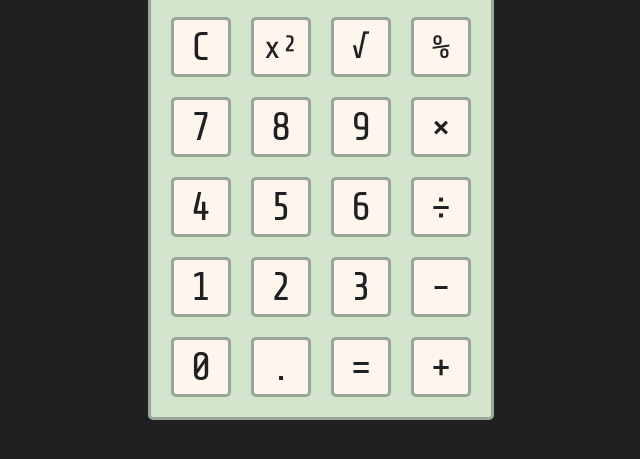
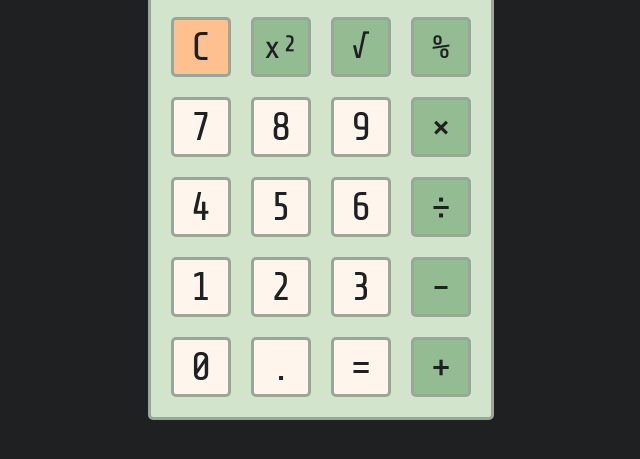
Before and after one commit to alexachramowicz/simple-calculator, a plain HTML site: page index.html in a window 1280 px wide. Shown: the part 237-696 px from the top of the page, without its empty margins (319-959 px from the left). Drawn offline with Linux system fonts and the light colour scheme.

Commit message:
update unary operator functionality, styling changes to buttons

```diff
--- a/main.css
+++ b/main.css
@@ -86,3 +86,15 @@ button:hover {
 .unary-operator-btn {
     font-size: 3.25rem;
 }
+
+.operator-btn, .unary-operator-btn {
+    background-color: #93bc92;
+}
+
+#clear-btn {
+    background-color: #FFC090;
+}
+
+#clear-btn:hover {
+    background-color: aliceblue;
+}
--- a/script.js
+++ b/script.js
@@ -96,6 +96,8 @@ function calculateUnary(unaryOperator) {
             console.log(operator + firstOperand + '=' + value);
             firstOperand = value;
             displayContent.textContent = firstOperand;
+            resultFlag = true;
+            operator = null;
         } else {
             clear();
         }
@@ -116,7 +118,8 @@ function updateOperand(operandButton) {
         } else if (firstOperand && operator && !secondOperand){
             secondOperand = operand;
             displayContent.textContent = secondOperand;
-        } else {
+        }
+        else {
             secondOperand += operand;
             displayContent.textContent = secondOperand;
         }
```
Also changed, not shown: notes.txt.
